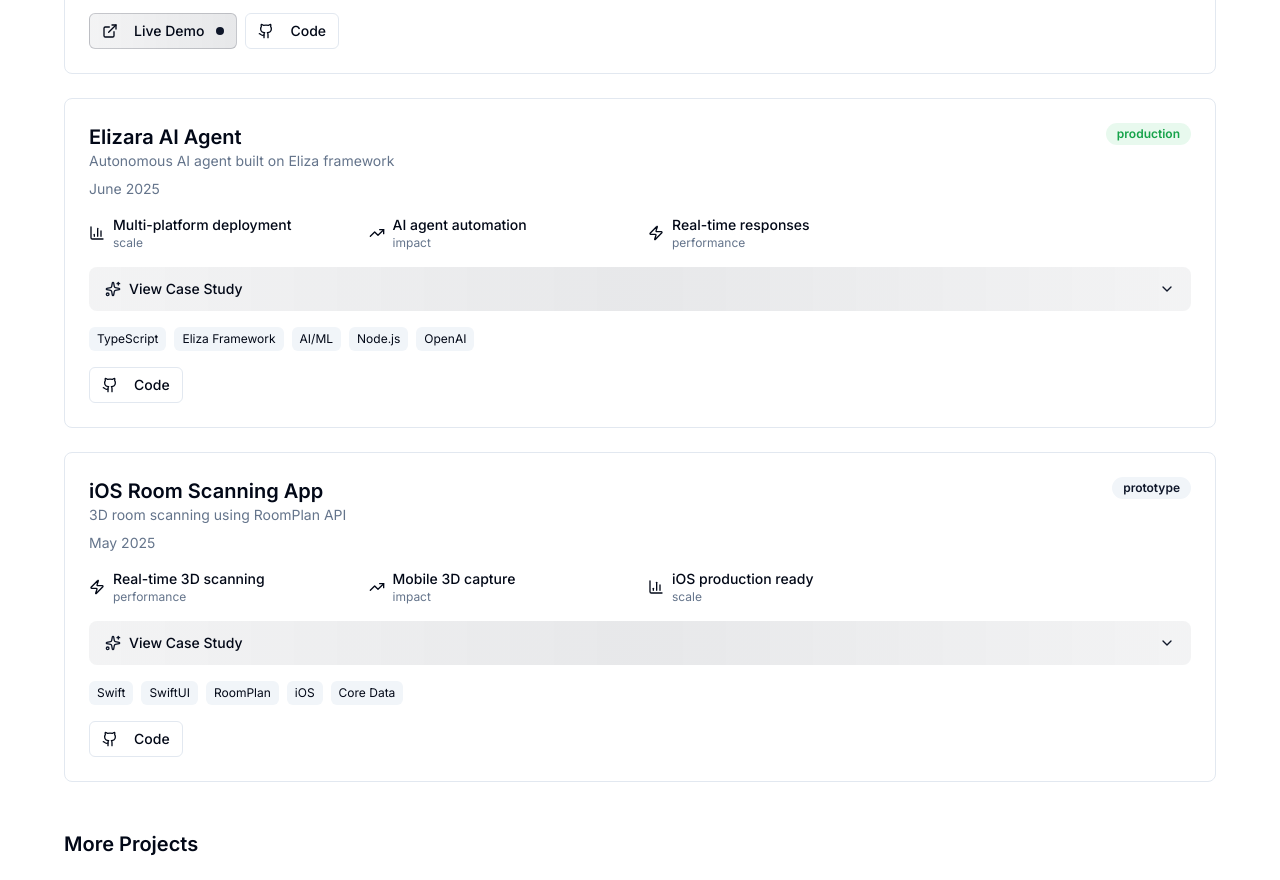
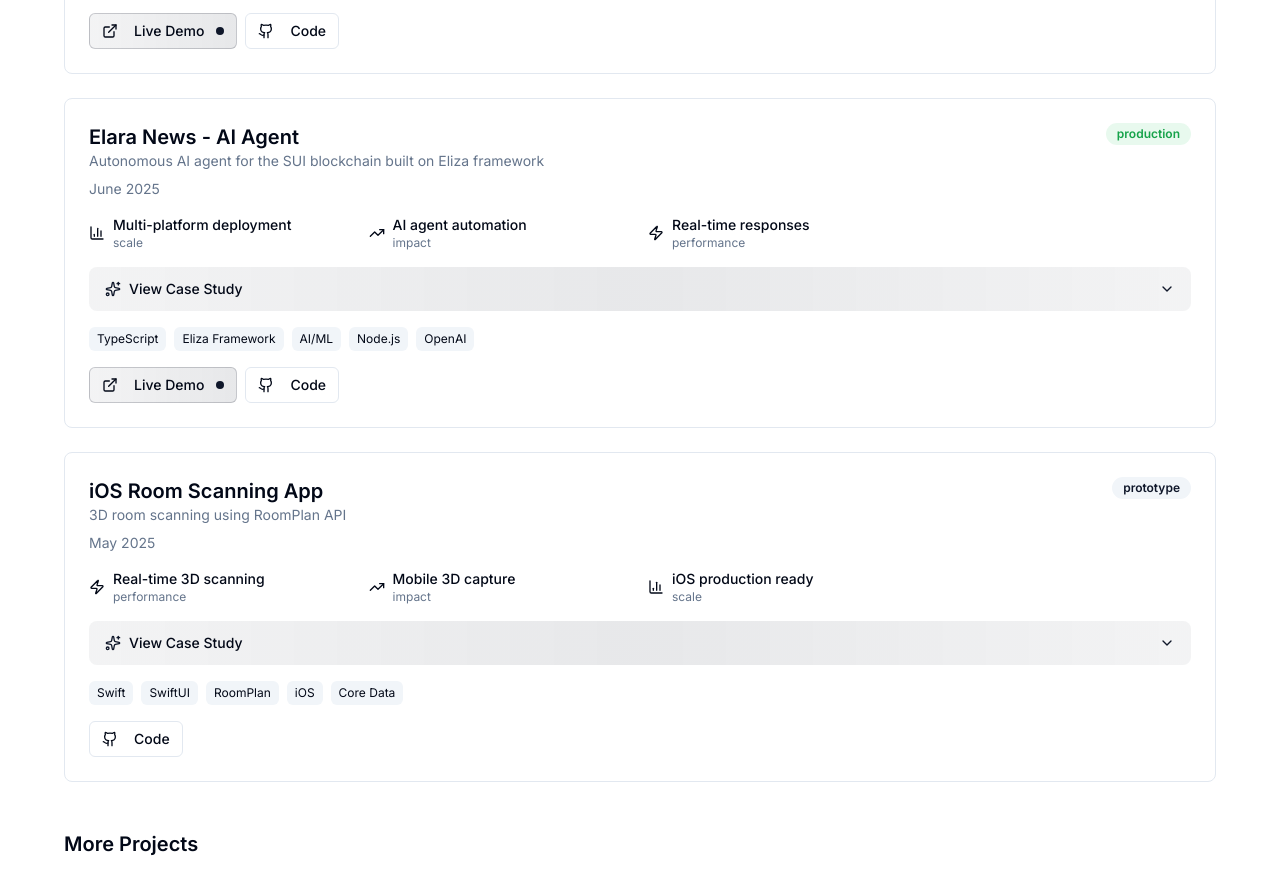
Before and after one commit to brownjer3/website-2025, a Next.js app: page / in a window 1280 px wide. Shown: the part 4720-5600 px from the top of the page. Built offline with nearby package versions, Linux system fonts and the light colour scheme; no server answers.

Commit message:
update elara project

```diff
--- a/src/data/projects.ts
+++ b/src/data/projects.ts
@@ -102,8 +102,9 @@ export const projects: Project[] = [
   },
   {
     id: 'elizara',
-    title: 'Elizara AI Agent',
-    subtitle: 'Autonomous AI agent built on Eliza framework',
+    title: 'Elara News - AI Agent',
+    subtitle:
+      'Autonomous AI agent for the SUI blockchain built on Eliza framework',
     period: 'June 2025',
     status: 'production',
     featured: true,
@@ -129,6 +130,7 @@ export const projects: Project[] = [
       'OpenAI',
     ],
     links: {
+      live: 'https://www.elara.news/',
       github: 'https://github.com/brownjer3/elizara',
     },
     category: 'ml',
```
